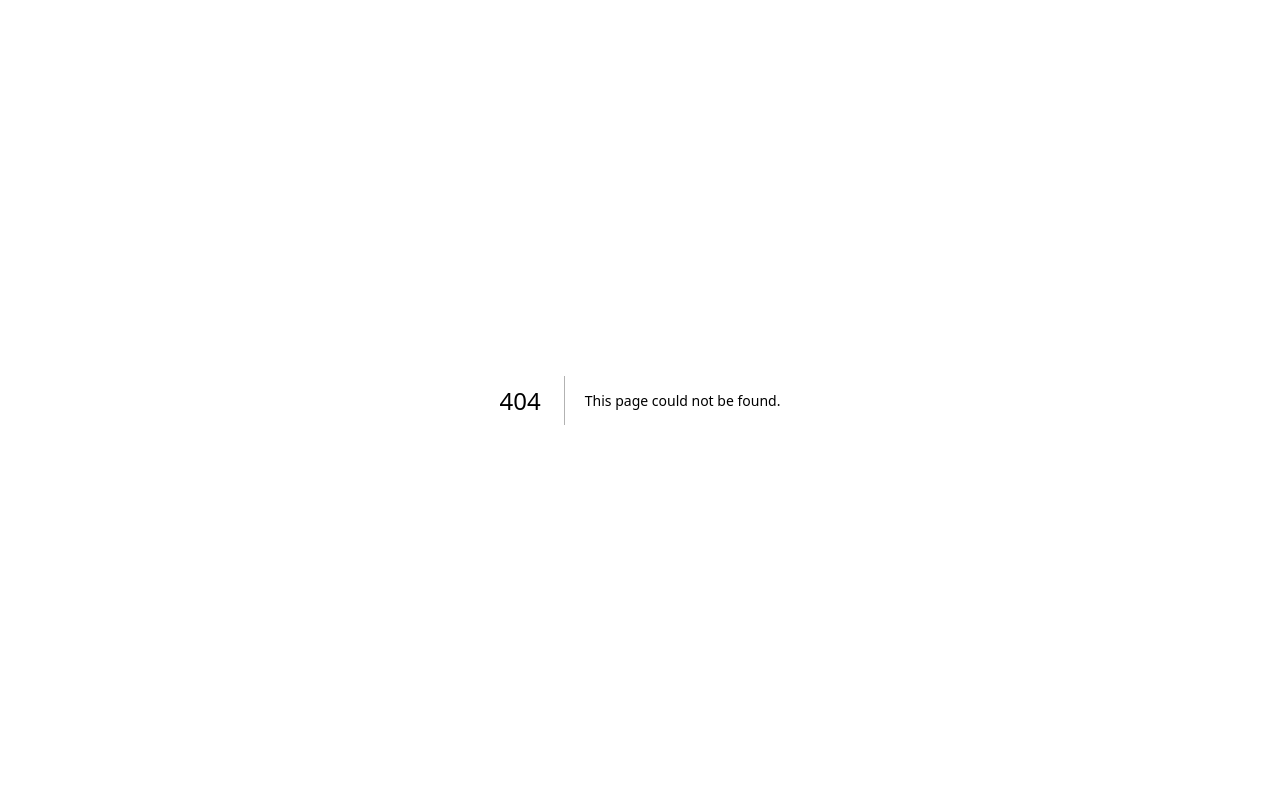
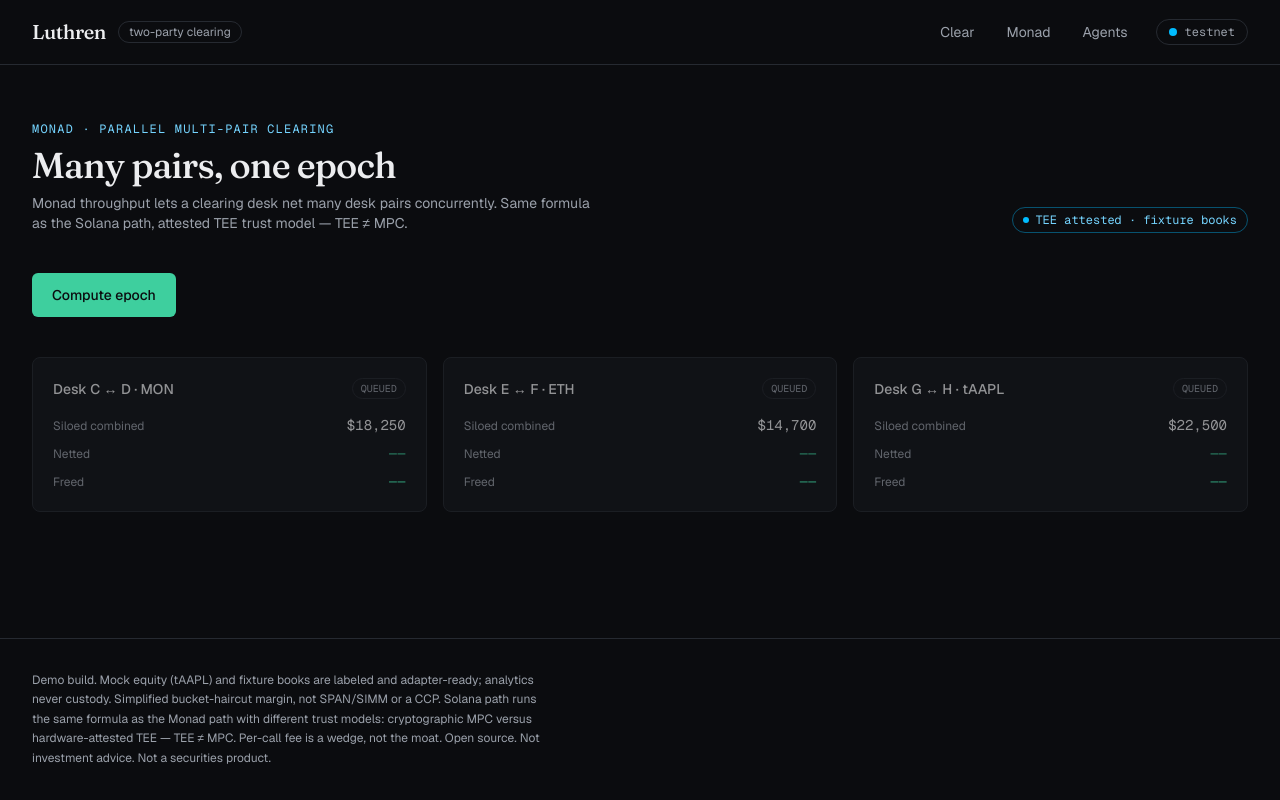
Before and after one commit to Kartikvyas1604/Luthren, a Next.js app: page /monad in a window 1280 px wide. Before the commit this address had no page. Built offline with nearby package versions, Linux system fonts and the light colour scheme.

Commit message:
Add Monad parallel multi-pair clearing panel

```diff
--- /dev/null
+++ b/app/monad/page.tsx
@@ -0,0 +1,145 @@
+"use client";
+
+import { useMemo, useState } from "react";
+import { CheckCircle2, LoaderCircle } from "lucide-react";
+import { PageShell } from "@/components/page-shell";
+import { monadPairs } from "@/lib/fixtures";
+import { twoPartyNetted, twoPartySiloed, usd } from "@/lib/margin";
+
+const EPOCH_STAGES = ["Sealing 6 books", "Enclave batch scheduled", "Netting N pairs concurrently", "Attestation attached"];
+
+export default function MonadPage() {
+  const [epoch, setEpoch] = useState<"idle" | "running" | "done">("idle");
+  const [stage, setStage] = useState(-1);
+  const [concurrency, setConcurrency] = useState(0);
+
+  const results = useMemo(
+    () =>
+      monadPairs.map((p) => ({
+        pairId: p.pairId,
+        label: p.label,
+        siloed: twoPartySiloed(p.a, p.b).siloedCombined,
+        net: twoPartyNetted(p.a, p.b),
+      })),
+    [],
+  );
+
+  function computeEpoch() {
+    setEpoch("running");
+    setStage(0);
+    setConcurrency(0);
+    EPOCH_STAGES.forEach((_, i) => setTimeout(() => setStage(i), i * 600));
+    monadPairs.forEach((_, i) =>
+      setTimeout(() => setConcurrency((c) => Math.max(c, i + 1)), 2400 + i * 400),
+    );
+    setTimeout(() => setEpoch("done"), 2400 + monadPairs.length * 400 + 300);
+  }
+
+  return (
+    <PageShell chain="monad">
+      <div className="flex flex-col gap-10">
+        <div className="flex flex-wrap items-end justify-between gap-4">
+          <div>
+            <p className="font-mono text-xs uppercase tracking-widest text-sky-300">
+              Monad · parallel multi-pair clearing
+            </p>
+            <h1 className="mt-2 font-serif text-3xl font-medium tracking-tight md:text-4xl">
+              Many pairs, one epoch
+            </h1>
+            <p className="mt-2 max-w-xl text-sm text-muted-foreground">
+              Monad throughput lets a clearing desk net many desk pairs concurrently. Same formula
+              as the Solana path, attested TEE trust model — TEE ≠ MPC.
+            </p>
+          </div>
+          <span className="inline-flex items-center gap-1.5 rounded-full border border-sky-400/40 px-2.5 py-1 font-mono text-xs text-sky-300">
+            <span className="h-1.5 w-1.5 rounded-full bg-sky-400" aria-hidden />
+            TEE attested · fixture books
+          </span>
+        </div>
+
+        {epoch === "idle" && (
+          <button
+            type="button"
+            onClick={computeEpoch}
+            className="inline-flex h-11 items-center gap-2 self-start rounded-md bg-primary px-5 text-sm font-medium text-primary-foreground transition-opacity duration-100 hover:opacity-90 focus-visible:outline-none focus-visible:ring-2 focus-visible:ring-ring focus-visible:ring-offset-2 focus-visible:ring-offset-background"
+          >
+            Compute epoch
+          </button>
+        )}
+
+        {epoch === "running" && (
+          <section aria-label="Epoch progress" aria-busy="true" className="rounded-lg border border-border bg-card p-6">
+            <p className="flex items-center gap-2 text-sm font-medium">
+              <LoaderCircle className="h-4 w-4 animate-spin text-primary motion-reduce:animate-none" aria-hidden />
+              Clearing epoch in progress
+            </p>
+            <ol className="mt-4 space-y-2">
+              {EPOCH_STAGES.map((s, i) => (
+                <li
+                  key={s}
+                  className={`flex items-center gap-2 font-mono text-xs ${
+                    i < stage ? "text-primary" : i === stage ? "text-foreground" : "text-muted-foreground"
+                  }`}
+                >
+                  <span aria-hidden>{i < stage ? "✓" : i === stage ? "→" : "·"}</span>
+                  {s}
+                </li>
+              ))}
+            </ol>
+          </section>
+        )}
+
+        {epoch === "done" && (
+          <p className="flex items-center gap-2 font-mono text-sm text-primary" role="status">
+            <CheckCircle2 className="h-4 w-4" aria-hidden />
+            Epoch cleared — {monadPairs.length} pairs, peak concurrency {concurrency}
+          </p>
+        )}
+
+        <section aria-label="Desk pairs" className="grid gap-4 md:grid-cols-2 lg:grid-cols-3">
+          {results.map((r, i) => {
+            const cleared = epoch === "done" || (epoch === "running" && concurrency > i);
+            return (
+              <article
+                key={r.pairId}
+                className={`rounded-lg border bg-card p-5 transition-colors duration-200 ${
+                  cleared ? "border-primary/40" : "border-border opacity-60"
+                }`}
+                aria-live="polite"
+              >
+                <header className="flex items-center justify-between gap-2">
+                  <h2 className="text-sm font-medium">{r.label}</h2>
+                  <span
+                    className={`rounded-full border px-2 py-0.5 font-mono text-[10px] uppercase ${
+                      cleared ? "border-primary/40 text-primary" : "border-border text-muted-foreground"
+                    }`}
+                  >
+                    {cleared ? "cleared" : "queued"}
+                  </span>
+                </header>
+                <dl className="mt-4 space-y-2">
+                  <div className="flex items-baseline justify-between">
+                    <dt className="text-xs text-muted-foreground">Siloed combined</dt>
+                    <dd className="font-mono text-sm tabular-nums">{usd(r.siloed, 0)}</dd>
+                  </div>
+                  <div className="flex items-baseline justify-between">
+                    <dt className="text-xs text-muted-foreground">Netted</dt>
+                    <dd className="font-mono text-sm tabular-nums text-primary">
+                      {cleared ? usd(r.net.nettedCombinedUsd, 0) : "——"}
+                    </dd>
+                  </div>
+                  <div className="flex items-baseline justify-between">
+                    <dt className="text-xs text-muted-foreground">Freed</dt>
+                    <dd className="font-mono text-sm font-medium tabular-nums text-primary">
+                      {cleared ? usd(r.net.savingsUsd, 0) : "——"}
+                    </dd>
+                  </div>
+                </dl>
+              </article>
+            );
+          })}
+        </section>
+      </div>
+    </PageShell>
+  );
+}
```
